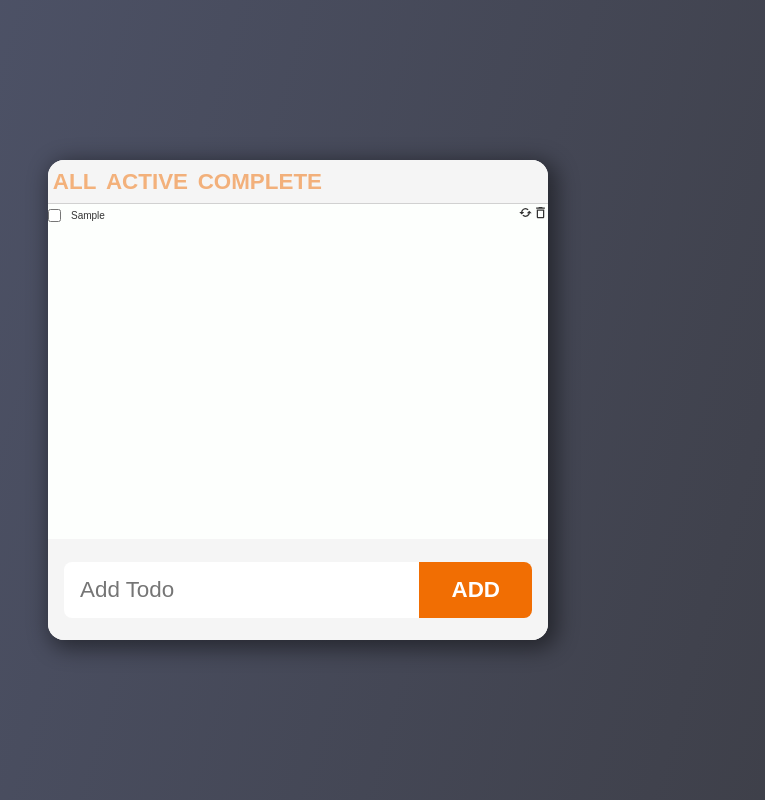
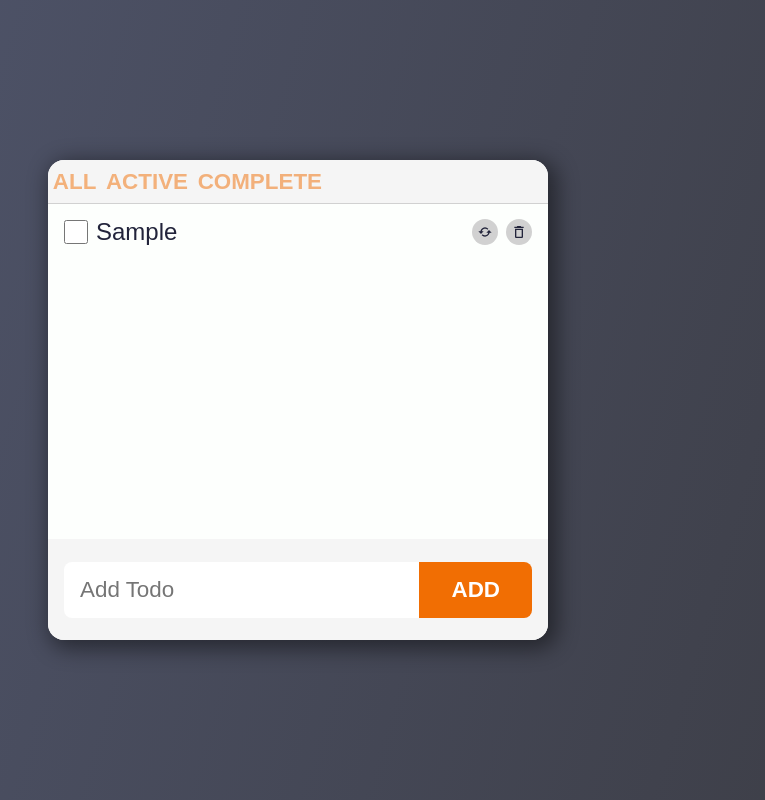
Before and after one commit to sangcheol-LEE/todo-typescript, a React (Create React App) app: page / in a window 1280 px wide. Both pictures are taken after typing "Sample" into the empty fields and a click on the button "ADD". Shown: the whole page, without its empty margins (342-1107 px from the left). Built offline with nearby package versions, Linux system fonts and the light colour scheme.

Commit message:
기초 스타일링 완료

```diff
--- a/package.json
+++ b/package.json
@@ -18,6 +18,7 @@
     "react-icons": "^4.7.1",
     "react-redux": "^8.0.5",
     "react-scripts": "5.0.1",
+    "sass": "^1.58.3",
     "typescript": "^4.4.2",
     "web-vitals": "^2.1.0"
   },
--- a/src/App.module.scss
+++ b/src/App.module.scss
@@ -1,3 +1,11 @@
-.main {
+@mixin flexbetween {
+   display: flex;
+   align-items: center;
+   justify-content: space-between;
+};
 
-}
+@mixin flexcenter {
+   display: flex;
+   align-items: center;
+   justify-content: center;
+};
--- a/src/components/TodoInput/TodoInput.tsx
+++ b/src/components/TodoInput/TodoInput.tsx
@@ -30,8 +30,8 @@ const TodoInput = () => {
          id:numRef.current,
          todo : ""
       }))
+      numRef.current += 1
       dispatch(filteredChecked("all"))
-      numRef.current += 1
 
    }
   return (
--- a/src/components/TodoList/TodoList.module.scss
+++ b/src/components/TodoList/TodoList.module.scss
@@ -1,5 +1,8 @@
+@use "../../App.module.scss" as mixin;
+
 .sections{
    height:100%;
+   min-height: 0;
    display: flex;
    flex-direction: column;
    background-color: var(--color-bg);
@@ -8,24 +11,46 @@
 .list {
    flex : 1 1 auto;
    overflow-y: auto;
-}
+   .listBox {
+      @include mixin.flexbetween;
+      padding: 0.5rem 1rem;
+      margin: 0.1rem 0;
+      color:var(--color-text);
+      .lists {
+         .check{
+            width: 1.5rem;
+            height: 1.5rem;
+         }
+      }
+      .text {
+         flex : 1 1 0%;
+         margin-left: 0.5rem;
+         font-size: 1.5rem;
+      };
 
-.listBox {
-   display: flex;
-   align-items: center;
-   justify-content: space-between;
-
-}
-.check{
-   margin-right: 10px;
-}
-.lists{
-   display: flex;
-   .list{
-      text-decoration: line-through;
+      .icon_box {
+         display: flex;
+         .icon{
+            width: 26px;
+            height: 26px;
+            background-color: var(--color-grey);
+            border-radius: 100%;
+            @include mixin.flexcenter;
+            transition: all 150ms ease-out;
+            &:first-child {
+               margin-right: 0.5rem;
+            }
+            &:hover{
+               background-color : var(--color-accent);
+               transform: retate(150deg) scale(1.2);
+            }
+            .buttons {
+               @include mixin.flexcenter;
+               font-size: 1rem;
+               color : var(--color-text);
+               background-color: transparent;
+            }
+         }
+      }
    }
 }
-
-.buttons{
-   font-size: 15px;
-}
--- a/src/components/TodoList/TodoList.tsx
+++ b/src/components/TodoList/TodoList.tsx
@@ -4,7 +4,7 @@ import style from "./TodoList.module.scss";
 import { TodoType,sliceType,PayloadType } from '../../types/todos';
 import {MdOutlineDeleteOutline} from "react-icons/md";
 import {BiRefresh} from "react-icons/bi";
-import { deleteTodo,changeTodo,handleChecked} from '../../store/slices/todoSlice';
+import { deleteTodo,changeTodo,handleChecked,filteredChecked} from '../../store/slices/todoSlice';
 import CN from "classnames";
 
 const TodoList = () => {
@@ -20,6 +20,8 @@ const TodoList = () => {
       if(todo !== null) {
          const payload:PayloadType = {todo, id}
          dispatch(changeTodo(payload))
+         dispatch(filteredChecked("all"))
+
       }
    },[dispatch])
 
@@ -29,16 +31,24 @@ const TodoList = () => {
       <ul className={style.list}>
          {
             state.filteredTodos?.map((item:TodoType) => (
-               <div className={style.listBox} key={item.id}>
+               <li className={style.listBox} key={item.id}>
                   <div className={style.lists}>
                      <input type="checkbox" onChange={() => dispatch(handleChecked(item.id))} className={style.check} />
-                     <li className={CN(item?.checked ? style.list : "")}>{item.todo}</li>
                   </div>
-                  <div>
-                     <button onClick={() => handleChangeTodo(item.id)} className={style.buttons}><BiRefresh/></button>
-                     <button onClick={() => handleDelete(item.id)} className={style.buttons}><MdOutlineDeleteOutline/></button>
+                     <div className={CN(style.text ,item.checked ? style.list : "")}>{item.todo}</div>
+                  <div className={style.icon_box}>
+                     <div className={style.icon}>
+                        <button onClick={() => handleChangeTodo(item.id)} className={style.buttons}>
+                           <BiRefresh/>
+                        </button>
+                     </div>
+                     <span className={style.icon}>
+                        <button onClick={() => handleDelete(item.id)} className={style.buttons}>
+                           <MdOutlineDeleteOutline/>
+                        </button>
+                     </span>
                   </div>
-               </div>
+               </li>
             ))
          }
       </ul>
--- a/src/index.scss
+++ b/src/index.scss
@@ -6,6 +6,7 @@
    --color-text: #22243b;
    --color-accent : #f16e03;
    --color-white: #fff;
+   --color-scrollbar : #aaa7a7;
 }
 
 * {
@@ -26,6 +27,7 @@ body {
    justify-content: center;
    align-items: center;
    background: rgb(81, 87, 111);
+   accent-color : var(--color-accent);
    background: linear-gradient(
       106deg,
       rgba(81,87,111,1) 0%,
@@ -48,3 +50,18 @@ body,th,td,input,select,textarea,button {font-size:10px;line-height:1.5;font-fam
 a {color:#333;text-decoration:none}
 a:active, a:hover {text-decoration:underline}
 address,caption,cite,code,dfn,em,var {font-style:normal;font-weight:normal}
+
+::-webkit-scrollbar {
+   width: 0.5rem;
+}
+
+::-webkit-scrollbar-track {
+   background-color: var(--color-bg-dark);
+}
+
+::-webkit-scrollbar-thumb {
+   background-color: var(--color-scrollbar);
+   &:hover {
+      background-color: var(--color-accent);
+   }
+}
```
Also changed, not shown: 2 other files (tests, documents, lock files or other folders).
